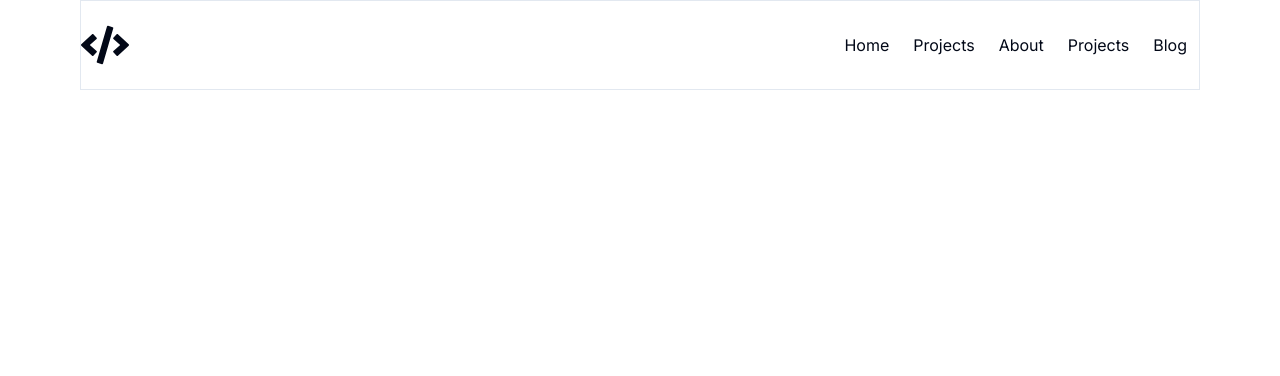
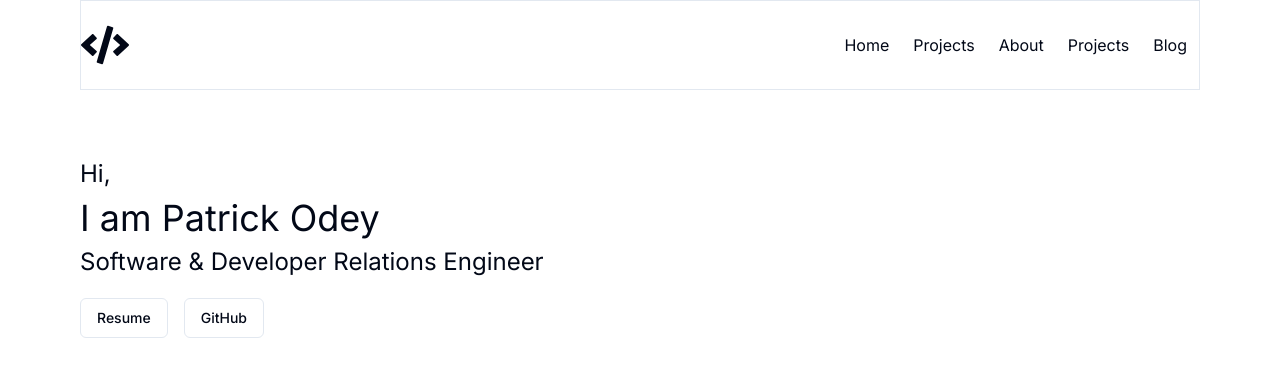
Before and after one commit to Patrickodey360coder/nebula, a Next.js app: page / in a window 1280 px wide. Shown: the top 376 px of the page. Built offline with nearby package versions, Linux system fonts and the light colour scheme.

Commit message:
hero section

```diff
--- a/package.json
+++ b/package.json
@@ -9,6 +9,7 @@
     "lint": "next lint"
   },
   "dependencies": {
+    "@radix-ui/react-slot": "^1.1.0",
     "class-variance-authority": "^0.7.0",
     "clsx": "^2.1.1",
     "lucide-react": "^0.395.0",
--- /dev/null
+++ b/src/app/components/hero.tsx
@@ -0,0 +1,23 @@
+import React from 'react'
+import { Button } from "@/components/ui/button"
+
+function Hero() {
+  return (
+    <section className="py-5 mx-20">
+      <h3 className='text-2xl'>Hi,</h3>
+      <h1 className='text-4xl my-2'>I am Patrick Odey</h1>
+      <h3 className='text-2xl'>Software & Developer Relations Engineer</h3>
+
+      <div className='my-5 flex flex-row gap-4'>
+        <Button variant="outline">Resume</Button>
+        <Button variant="outline">GitHub</Button>
+      </div>
+
+      <div>
+
+      </div>
+    </section>
+  )
+}
+
+export default Hero
--- a/src/app/components/nav.tsx
+++ b/src/app/components/nav.tsx
@@ -6,14 +6,13 @@
 import { IoMdClose } from "react-icons/io";
 
 function Nav() {
-  const [open, setOpen] = useState(false);
+  const [open, setOpen] = useState<boolean>(false);
 
   const toggleSidebar = () => {
     setOpen(!open);
-    console.log(open)
   }
   return (
-    <nav className='py-5  mx-20 mb-12 flex justify-between align-middle border'>
+    <nav className='py-5 mx-20 mb-12 flex justify-between align-middle border'>
       <div className='logo'>
         <FaCode className="text-5xl" />
       </div>
--- a/src/app/page.tsx
+++ b/src/app/page.tsx
@@ -1,9 +1,9 @@
-import Image from "next/image";
+import Hero from "./components/hero";
 
 export default function Home() {
   return (
-    <main className="">
-
+    <main>
+      <Hero />
     </main>
   );
 }
--- /dev/null
+++ b/src/components/ui/button.tsx
@@ -0,0 +1,56 @@
+import * as React from "react"
+import { Slot } from "@radix-ui/react-slot"
+import { cva, type VariantProps } from "class-variance-authority"
+
+import { cn } from "@/lib/utils"
+
+const buttonVariants = cva(
+  "inline-flex items-center justify-center whitespace-nowrap rounded-md text-sm font-medium ring-offset-background transition-colors focus-visible:outline-none focus-visible:ring-2 focus-visible:ring-ring focus-visible:ring-offset-2 disabled:pointer-events-none disabled:opacity-50",
+  {
+    variants: {
+      variant: {
+        default: "bg-primary text-primary-foreground hover:bg-primary/90",
+        destructive:
+          "bg-destructive text-destructive-foreground hover:bg-destructive/90",
+        outline:
+          "border border-input bg-background hover:bg-accent hover:text-accent-foreground",
+        secondary:
+          "bg-secondary text-secondary-foreground hover:bg-secondary/80",
+        ghost: "hover:bg-accent hover:text-accent-foreground",
+        link: "text-primary underline-offset-4 hover:underline",
+      },
+      size: {
+        default: "h-10 px-4 py-2",
+        sm: "h-9 rounded-md px-3",
+        lg: "h-11 rounded-md px-8",
+        icon: "h-10 w-10",
+      },
+    },
+    defaultVariants: {
+      variant: "default",
+      size: "default",
+    },
+  }
+)
+
+export interface ButtonProps
+  extends React.ButtonHTMLAttributes<HTMLButtonElement>,
+    VariantProps<typeof buttonVariants> {
+  asChild?: boolean
+}
+
+const Button = React.forwardRef<HTMLButtonElement, ButtonProps>(
+  ({ className, variant, size, asChild = false, ...props }, ref) => {
+    const Comp = asChild ? Slot : "button"
+    return (
+      <Comp
+        className={cn(buttonVariants({ variant, size, className }))}
+        ref={ref}
+        {...props}
+      />
+    )
+  }
+)
+Button.displayName = "Button"
+
+export { Button, buttonVariants }
```
Also changed, not shown: 1 other file (tests, documents, lock files or other folders).
